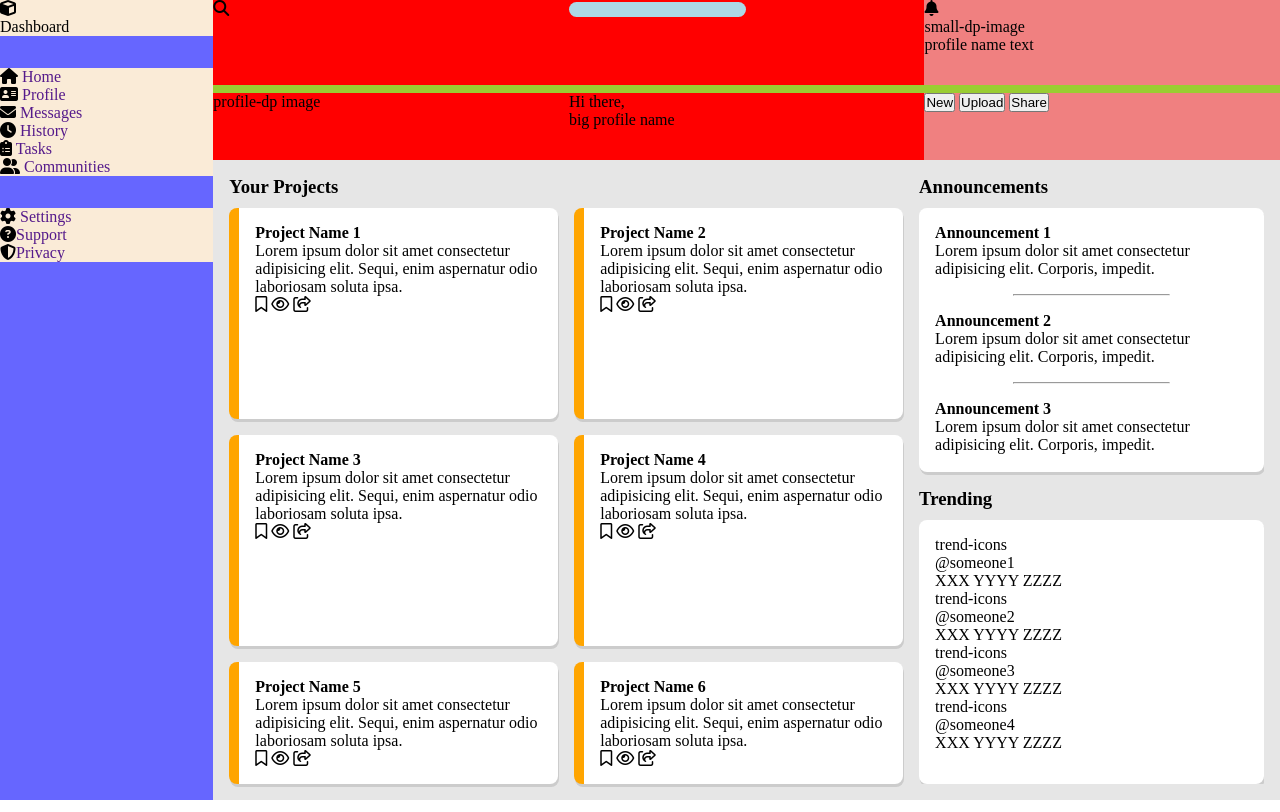
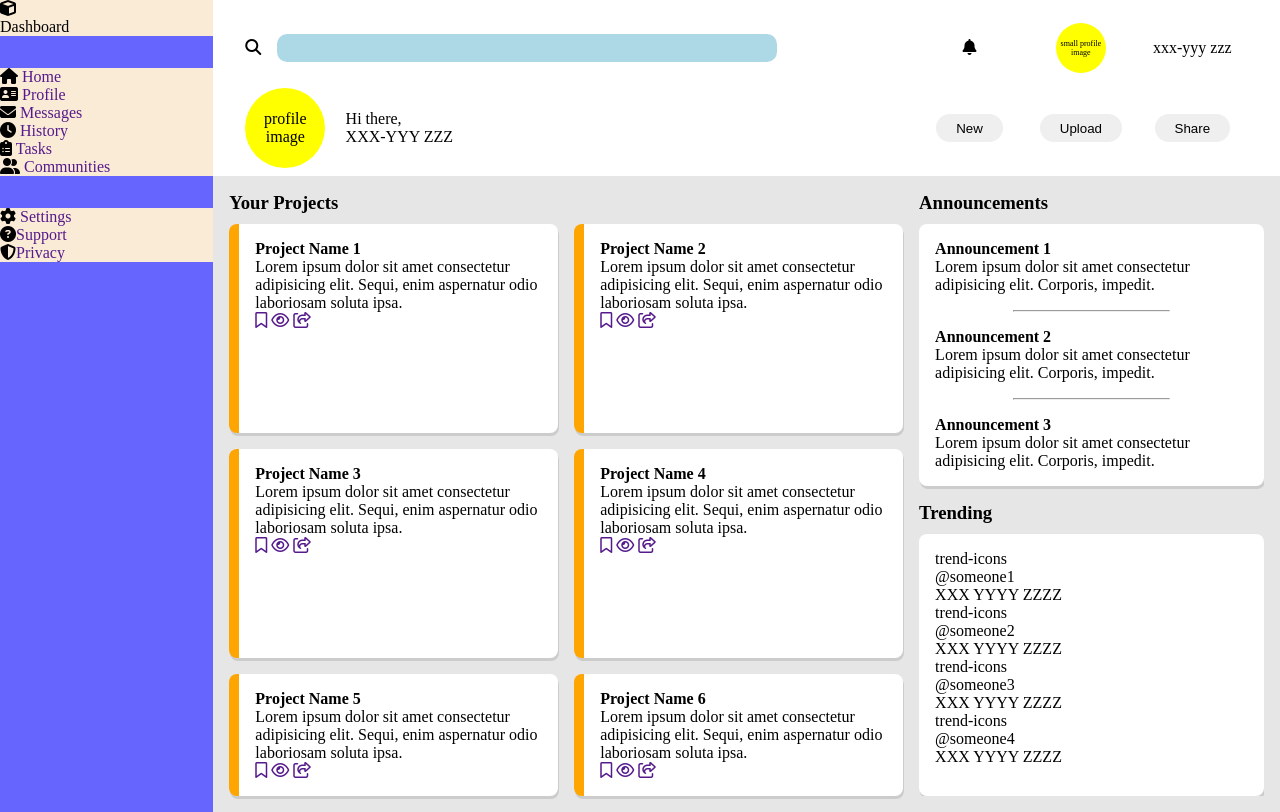
Before and after one commit to alidevelopes/admin-dashboard, a plain HTML site: page index.html in a window 1280 px wide. Drawn offline with Linux system fonts and the light colour scheme.

Commit message:
Add style to header.

```diff
--- a/index.html
+++ b/index.html
@@ -62,31 +62,33 @@
         </div>
       </div>
       <div class="header">
-        <div class="header-top-container">
+        <div class="header-top">
           <div class="header-top-left">
             <div class="search-icon">
-              <i class="fa-solid fa-search header-icon"></i>
+              <label for="search-input">
+                <i class="fa-solid fa-search header-icon"></i>
+              </label>
             </div>
-            <div><input type="search" /></div>
+            <div><input type="search" id="search-input" /></div>
           </div>
-          <div class="header-top-right">
+          <div class="header-top-right header-right">
             <div class="notif-icon">
               <i class="fa-solid fa-bell header-icon"></i>
             </div>
-            <div class="profile-img-small">small-dp-image</div>
-            <div class="profile-name-small">profile name text</div>
+            <div class="profile-img profile-img-small">small profile image</div>
+            <div class="profile-name-small">xxx-yyy zzz</div>
           </div>
         </div>
-        <div class="header-btm-container">
+        <div class="header-btm">
           <div class="header-btm-left">
-            <div class="profile-img.big">profile-dp image</div>
+            <div class="profile-img profile-img-big">profile image</div>
             <div>
               <span class="greeting-msg">Hi there,</span>
-              <p class="profile-name-big">big profile name</p>
+              <p class="profile-name-big">XXX-YYY ZZZ</p>
               <span class="user-name"></span>
             </div>
           </div>
-          <div class="header-btm-right header-btns">
+          <div class="header-btm-right header-right header-btns">
             <button>New</button>
             <button>Upload</button>
             <button>Share</button>
@@ -103,9 +105,9 @@
               enim aspernatur odio laboriosam soluta ipsa.
             </p>
             <div class="project-icons">
-              <i class="fa-regular fa-bookmark"></i>
-              <i class="fa-regular fa-eye"></i>
-              <i class="fa-regular fa-share-from-square"></i>
+              <a href=""><i class="fa-regular fa-bookmark"></i></a>
+              <a href=""><i class="fa-regular fa-eye"></i></a>
+              <a href=""><i class="fa-regular fa-share-from-square"></i></a>
             </div>
           </div>
           <div class="main-left-card">
@@ -115,9 +117,9 @@
               enim aspernatur odio laboriosam soluta ipsa.
             </p>
             <div class="project-icons">
-              <i class="fa-regular fa-bookmark"></i>
-              <i class="fa-regular fa-eye"></i>
-              <i class="fa-regular fa-share-from-square"></i>
+              <a href=""><i class="fa-regular fa-bookmark"></i></a>
+              <a href=""><i class="fa-regular fa-eye"></i></a>
+              <a href=""><i class="fa-regular fa-share-from-square"></i></a>
             </div>
           </div>
           <div class="main-left-card">
@@ -127,9 +129,9 @@
               enim aspernatur odio laboriosam soluta ipsa.
             </p>
             <div class="project-icons">
-              <i class="fa-regular fa-bookmark"></i>
-              <i class="fa-regular fa-eye"></i>
-              <i class="fa-regular fa-share-from-square"></i>
+              <a href=""><i class="fa-regular fa-bookmark"></i></a>
+              <a href=""><i class="fa-regular fa-eye"></i></a>
+              <a href=""><i class="fa-regular fa-share-from-square"></i></a>
             </div>
           </div>
           <div class="main-left-card">
@@ -139,9 +141,9 @@
               enim aspernatur odio laboriosam soluta ipsa.
             </p>
             <div class="project-icons">
-              <i class="fa-regular fa-bookmark"></i>
-              <i class="fa-regular fa-eye"></i>
-              <i class="fa-regular fa-share-from-square"></i>
+              <a href=""><i class="fa-regular fa-bookmark"></i></a>
+              <a href=""><i class="fa-regular fa-eye"></i></a>
+              <a href=""><i class="fa-regular fa-share-from-square"></i></a>
             </div>
           </div>
           <div class="main-left-card">
@@ -151,9 +153,9 @@
               enim aspernatur odio laboriosam soluta ipsa.
             </p>
             <div class="project-icons">
-              <i class="fa-regular fa-bookmark"></i>
-              <i class="fa-regular fa-eye"></i>
-              <i class="fa-regular fa-share-from-square"></i>
+              <a href=""><i class="fa-regular fa-bookmark"></i></a>
+              <a href=""><i class="fa-regular fa-eye"></i></a>
+              <a href=""><i class="fa-regular fa-share-from-square"></i></a>
             </div>
           </div>
           <div class="main-left-card">
@@ -163,9 +165,9 @@
               enim aspernatur odio laboriosam soluta ipsa.
             </p>
             <div class="project-icons">
-              <i class="fa-regular fa-bookmark"></i>
-              <i class="fa-regular fa-eye"></i>
-              <i class="fa-regular fa-share-from-square"></i>
+              <a href=""><i class="fa-regular fa-bookmark"></i></a>
+              <a href=""><i class="fa-regular fa-eye"></i></a>
+              <a href=""><i class="fa-regular fa-share-from-square"></i></a>
             </div>
           </div>
         </div>
--- a/style.css
+++ b/style.css
@@ -45,37 +45,76 @@ li > a {
 
 /* header */
 .header {
-  background-color: yellowgreen;
+  padding: 0.5em 2em;
+  background-color: white;
+  grid-template-rows: repeat(auto-fit, minmax(80px, 1fr));
   display: grid;
-  gap: 0.5em;
 }
 
 input {
   background-color: lightblue;
   border: none;
   border-radius: 10px;
+  width: clamp(2rem, 500px, 100%);
+  height: 1.8rem;
+  padding-inline: 0.9rem;
 }
 
-.header-top-container,
-.header-btm-container {
+.header-top,
+.header-btm {
   display: grid;
-  grid-template-columns: 1fr;
   grid-template-columns: 2fr 1fr;
 }
 
-.header-top-left,
+.header-top-left {
+  display: grid;
+  grid-template-columns: 1rem 1fr;
+  gap: 1rem;
+  align-items: center;
+}
+
 .header-btm-left {
-  background-color: red;
   display: grid;
-  grid-template-columns: repeat(auto-fit, minmax(50px, 1fr));
+  grid-template-columns: minmax(100px, 15%) 1fr;
+  align-items: center;
 }
-.header-top-right,
-.header-btm-right {
-  background-color: lightcoral;
+
+.header-right {
+  display: grid;
+  grid-template-columns: repeat(auto-fit, minmax(20px, 1fr));
+  justify-items: center;
+  align-items: center;
+}
+
+.profile-img {
+  background-color: yellow;
+  display: grid;
+  align-items: center;
+  text-align: center;
+}
+
+.profile-img-big {
+  height: 80px;
+  width: 80px;
+  border-radius: 50%;
+}
+
+.profile-img-small {
+  font-size: 0.5rem;
+  width: 50px;
+  height: 50px;
+  border-radius: 50%;
+}
+
+button {
+  padding: 0.5em 1.5em;
+  border: none;
+  border-radius: 1rem;
+  width: min-content;
+  height: min-content;
 }
 
 /* main */
-
 .main {
   padding: 1rem;
   display: grid;
```
